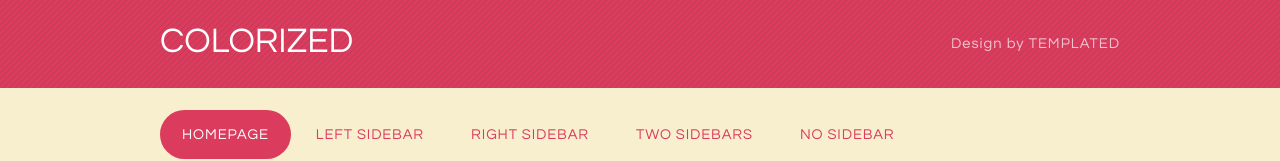
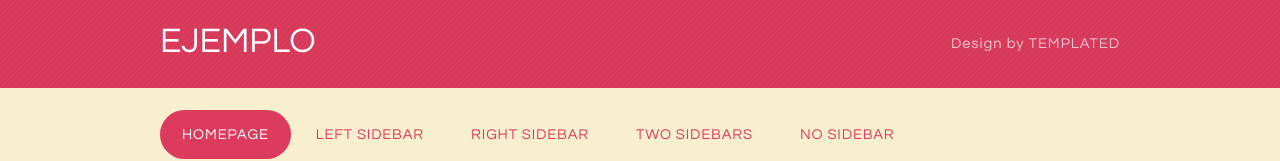
Before and after one commit to rggarcia84/imagen_dockerhub_github, a plain HTML site: page web/index.html in a window 1280 px wide. Shown: the top 161 px of the page. Drawn offline with nearby package versions, Linux system fonts and the light colour scheme.

Commit message:
Second commit

```diff
--- a/web/index.html
+++ b/web/index.html
@@ -33,7 +33,7 @@
 
 					<!-- Logo -->
 						<div id="logo">
-							<h1><a href="#">Colorized</a></h1>
+							<h1><a href="#">Ejemplo</a></h1>
 							<span>Design by TEMPLATED</span>
 						</div>
 
```
